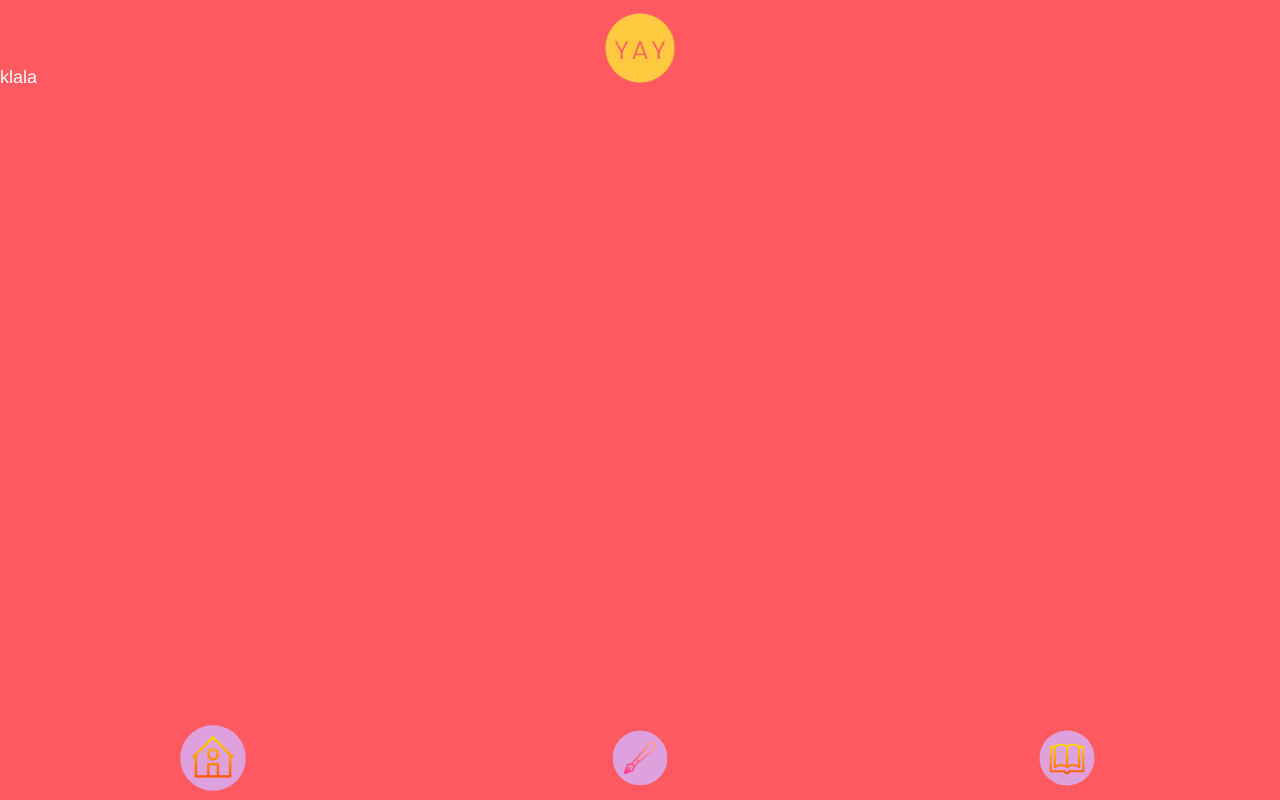
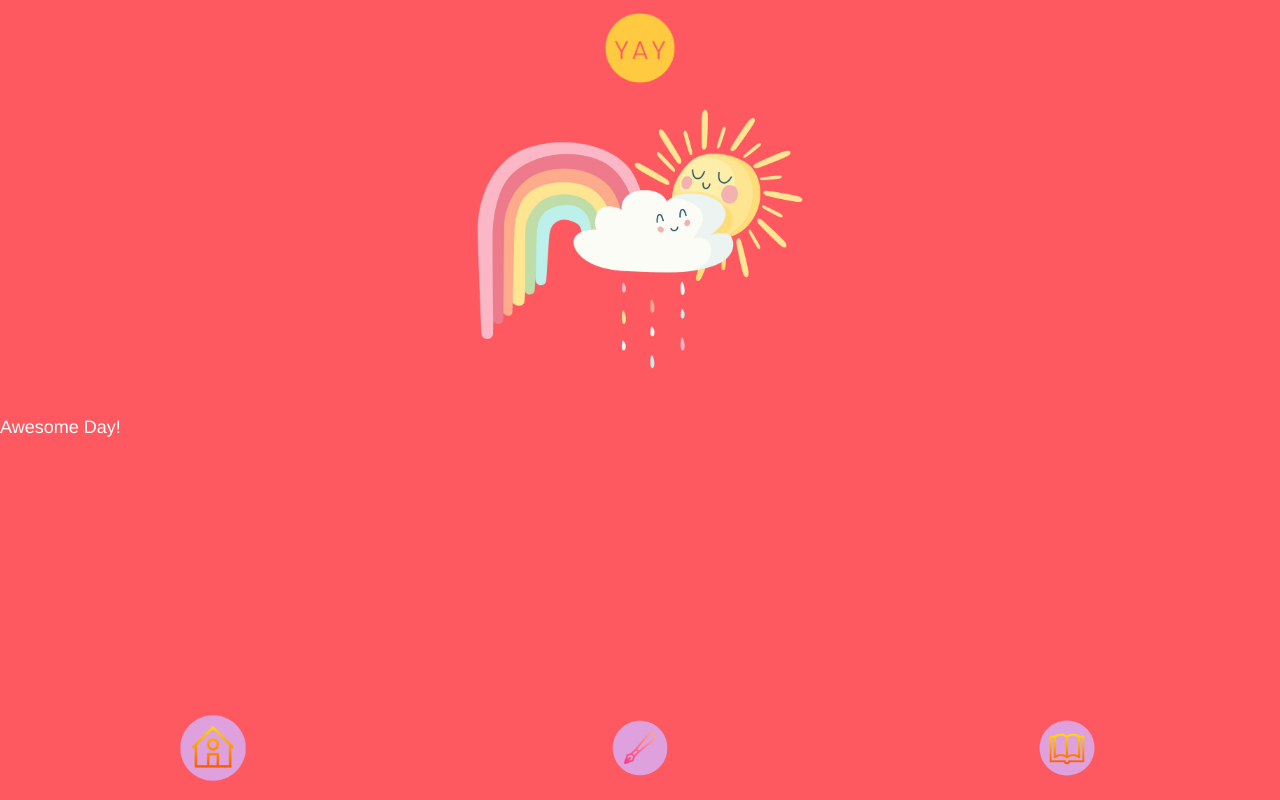
Before and after one commit to kwartalex/capstone-project, a React (Create React App) app: page /home in a window 1280 px wide. Built offline with nearby package versions, Linux system fonts and the light colour scheme.

Commit message:
Add home image and minor styling

```diff
--- a/package.json
+++ b/package.json
@@ -12,6 +12,7 @@
     "local-storage": "^2.0.0",
     "react": "^16.13.1",
     "react-dom": "^16.13.1",
+    "react-icons": "^3.10.0",
     "react-router-dom": "^5.1.2",
     "react-scripts": "3.4.1",
     "styled-components": "^5.1.0"
--- a/src/components/Footer.js
+++ b/src/components/Footer.js
@@ -40,8 +40,9 @@ const FooterStyled = styled.footer `
     bottom: 0;
     z-index: 1;
     margin: 0;
+    padding: -20px;
     width: 100vw;
-    height: 80px;
+    height: 90px;
     background: transparent;
     cursor: auto;
 
@@ -54,7 +55,7 @@ const LinkStyled = styled(NavLink)`
     text-align: center;
     &.selected {
         img {
-            animation: bounce 0.3s;
+            animation: bounce linear 0.3s;
             -webkit-animation: bounce 0.3s;
             -webkit-transform: scale(1.2);
             -moz-transform: scale(1.2);
--- a/src/pages/Home.js
+++ b/src/pages/Home.js
@@ -4,14 +4,18 @@ import styled from 'styled-components/macro'
 export default function Home() {
     return (
             <>
-            <ImageStyled src="../images/awesomeday.png" alt="Welcomeimage" />
-            <p>klala</p>
+            <StyledImage>
+                <img
+                height="350px"
+                width="auto"
+                src="../images/awesomeday.png" alt="Welcomeimage" />
+            </StyledImage>
+            <p>Awesome Day!</p>
             </>
     )}
 
-const ImageStyled = styled.image `
-    margin-top: 2000px;
-    img {
-        height: 200px;
-        }
-`
+    const StyledImage = styled.div `
+        display: flex;
+        align-items: center;
+        justify-content: center;
+    `
```
Also changed, not shown: 1 other file (tests, documents, lock files or other folders).
